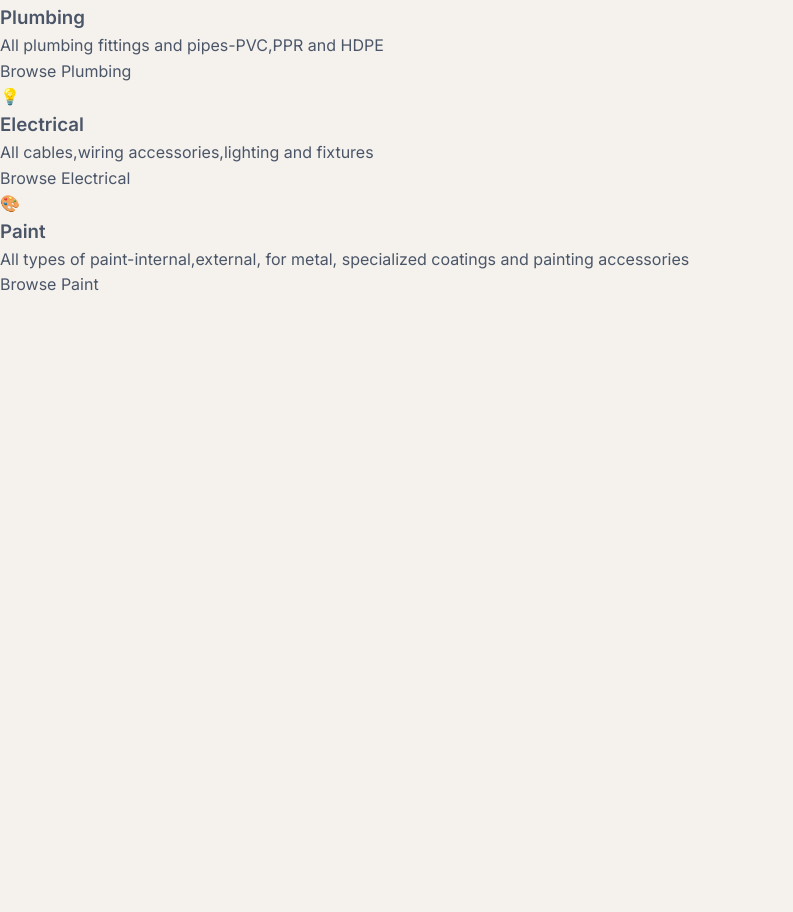
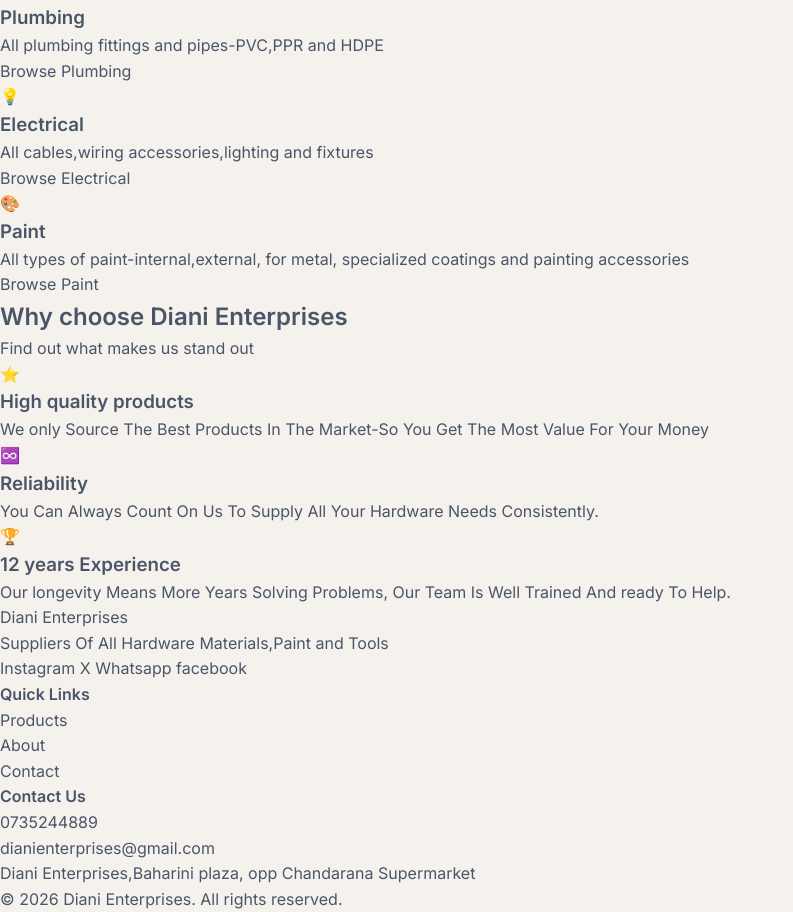
Before and after one commit to techalphake-cell/Diani_Enterprises, a plain HTML site: page index.html in a window 1280 px wide. Shown: the part 594-1506 px from the top of the page, without its empty margins (0-793 px from the left). Before the commit the page ends 892 px from the top, so only its background shows below. Drawn offline with Linux system fonts and the light colour scheme; files that its build step writes are made by us from their sources.

Commit message:
feat: Complete homepage HTML structure

```diff
--- a/index.html
+++ b/index.html
@@ -4,9 +4,9 @@
     <meta charset="UTF-8" />
     <meta name="viewport" content="width=device-width, initial-scale=1.0" />
     <title>Diani Enterprises</title>
-    <link rel="stylesheet" href="variables.css" />
-    <link rel="stylesheet" href="reset.css" />
-    <link rel="stylesheet" href="style.css" />
+    <link rel="stylesheet" href="css/variables.css" />
+    <link rel="stylesheet" href="css/reset.css" />
+    <link rel="stylesheet" href="css/style.css" />
   </head>
   <body>
     <!--header section-->
@@ -91,5 +91,68 @@
         </div>
       </div>
     </section>
+    <!--why us section-->
+    <section class="why-us">
+      <div class="section-header">
+        <h2>Why choose Diani Enterprises</h2>
+        <p>Find out what makes us stand out</p>
+      </div>
+      <div class="why-us-grid">
+        <div class="trust-card">
+          <div class="trust-icon">⭐</div>
+          <h3>High quality products</h3>
+          <p>
+            We only Source The Best Products In The Market-So You Get The Most
+            Value For Your Money
+          </p>
+        </div>
+        <div class="trust-card">
+          <div class="trust-icon">♾️</div>
+          <h3>Reliability</h3>
+          <p>
+            You Can Always Count On Us To Supply All Your Hardware Needs
+            Consistently.
+          </p>
+        </div>
+        <div class="trust-card">
+          <div class="trust-icon">🏆</div>
+          <h3>12 years Experience</h3>
+          <p>
+            Our longevity Means More Years Solving Problems, Our Team Is Well
+            Trained And ready To Help.
+          </p>
+        </div>
+      </div>
+    </section>
+    <!--Footer section-->
+    <footer class="footer">
+      <div class="footer-grid">
+        <div class="brand-column">
+          <a class="logo" href="index.html">Diani Enterprises</a>
+          <p>Suppliers Of All Hardware Materials,Paint and Tools</p>
+          <a href="">Instagram</a>
+          <a href="">X</a>
+          <a href="">Whatsapp</a>
+          <a href="">facebook</a>
+        </div>
+        <div class="quick-links">
+          <h4>Quick Links</h4>
+          <ul class="footer-links">
+            <li><a href="products.html">Products</a></li>
+            <li><a href="about.html">About</a></li>
+            <li><a href="contact.html">Contact</a></li>
+          </ul>
+        </div>
+        <div class="contact-info">
+          <h4>Contact Us</h4>
+          <p>0735244889</p>
+          <p>dianienterprises@gmail.com</p>
+          <p>Diani Enterprises,Baharini plaza, opp Chandarana Supermarket</p>
+        </div>
+      </div>
+      <div class="footer-bottom">
+        <p>© 2026 Diani Enterprises. All rights reserved.</p>
+      </div>
+    </footer>
   </body>
 </html>
```
